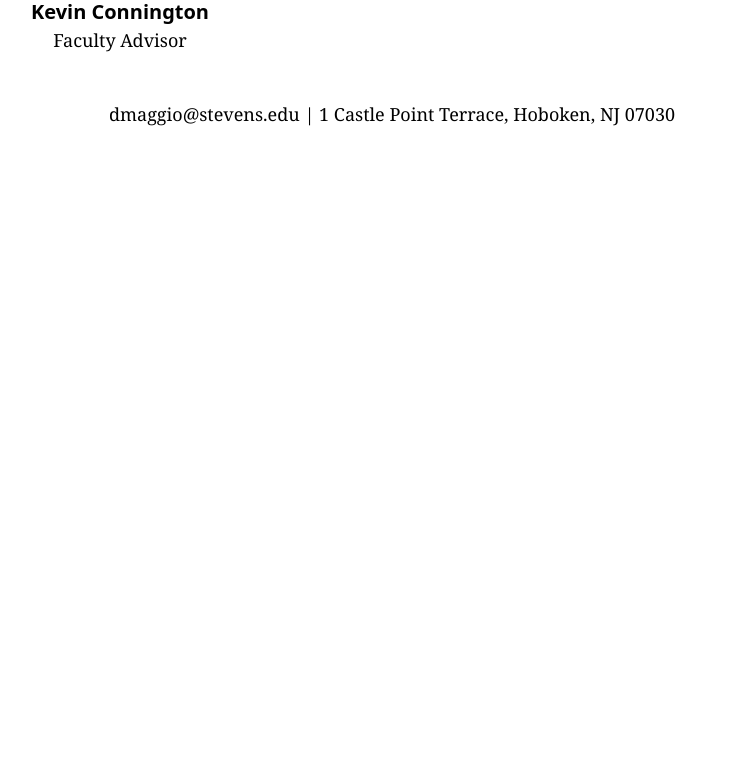
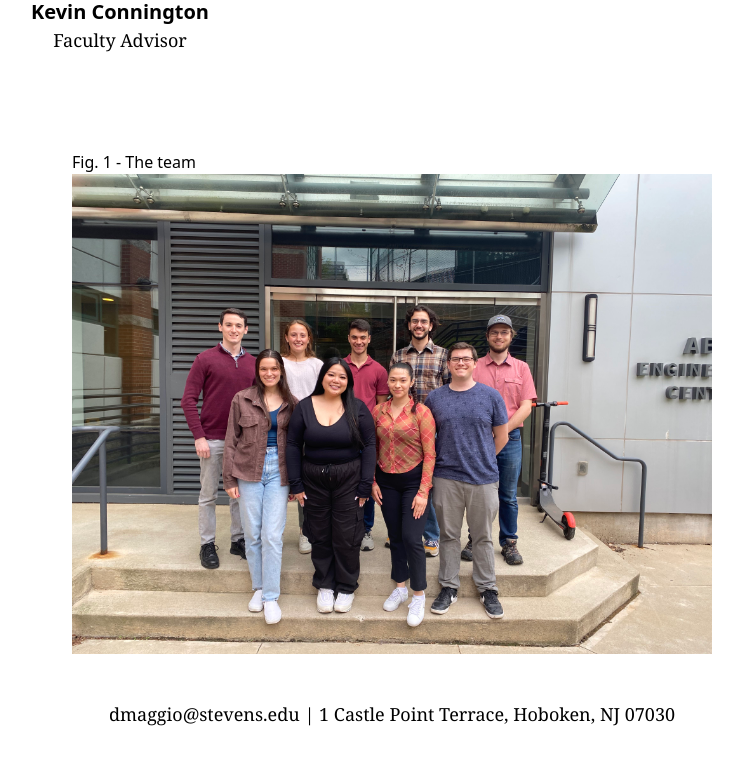
Before and after one commit to g00gol/decarbonizing-nyc, a Next.js app: page /team in a window 1280 px wide. Shown: the part 1241-2006 px from the top of the page, without its empty margins (248-991 px from the left). Before the commit the page ends 1415 px from the top, so only its background shows below. Built offline with nearby package versions, Linux system fonts and the light colour scheme.

Commit message:
added team photto and removed missionLogo

```diff
--- a/components/Nav.js
+++ b/components/Nav.js
@@ -70,7 +70,11 @@ export default function Nav() {
                 >
                   {key} <RxCaretDown />
                 </button>
-                <div id={key} className="hidden underline transition-all">
+                <div
+                  id={key}
+                  key={key}
+                  className="hidden underline transition-all"
+                >
                   {Object.entries(value).map(([subKey, subValue]) => (
                     <Link
                       className="text-white"
--- a/pages/index.js
+++ b/pages/index.js
@@ -22,7 +22,6 @@ export default function Home() {
             transit heat recovery system to providing a clean source of heat and
             eliminate carbon emissions.{" "}
           </p>
-          <img src="/images/missionLogo.png" alt="mission logo" />
         </section>
         <section className="section">
           <h2>Stakeholders</h2>
--- a/pages/team.js
+++ b/pages/team.js
@@ -65,8 +65,7 @@ export default function Team() {
 
       <main class="main">
         <h1>Meet the Team</h1>
-
-        <section class="section">
+        <section className="section">
           <p className="text-center">
             The team consists of 9 Stevens Institute of Technology Students and
             a Stevens Faculty Advisor.
@@ -84,6 +83,11 @@ export default function Team() {
             ))}
           </div>
         </section>
+
+        <figure className="w-1/2">
+          <figcaption>Fig. 1 - The team</figcaption>
+          <img src="/images/team/team.jpg" alt="team photo" />
+        </figure>
       </main>
     </>
   );
```
Also changed, not shown: public/images/missionLogo.png (deleted), public/images/team/team.jpg (added).
